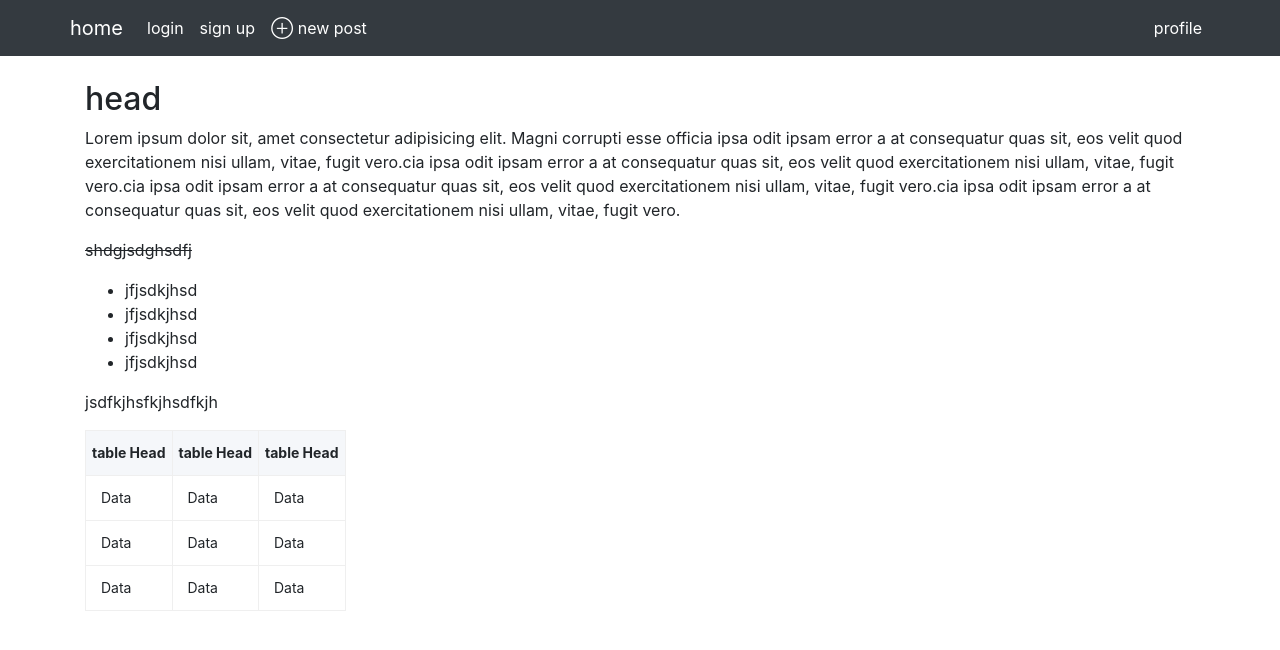
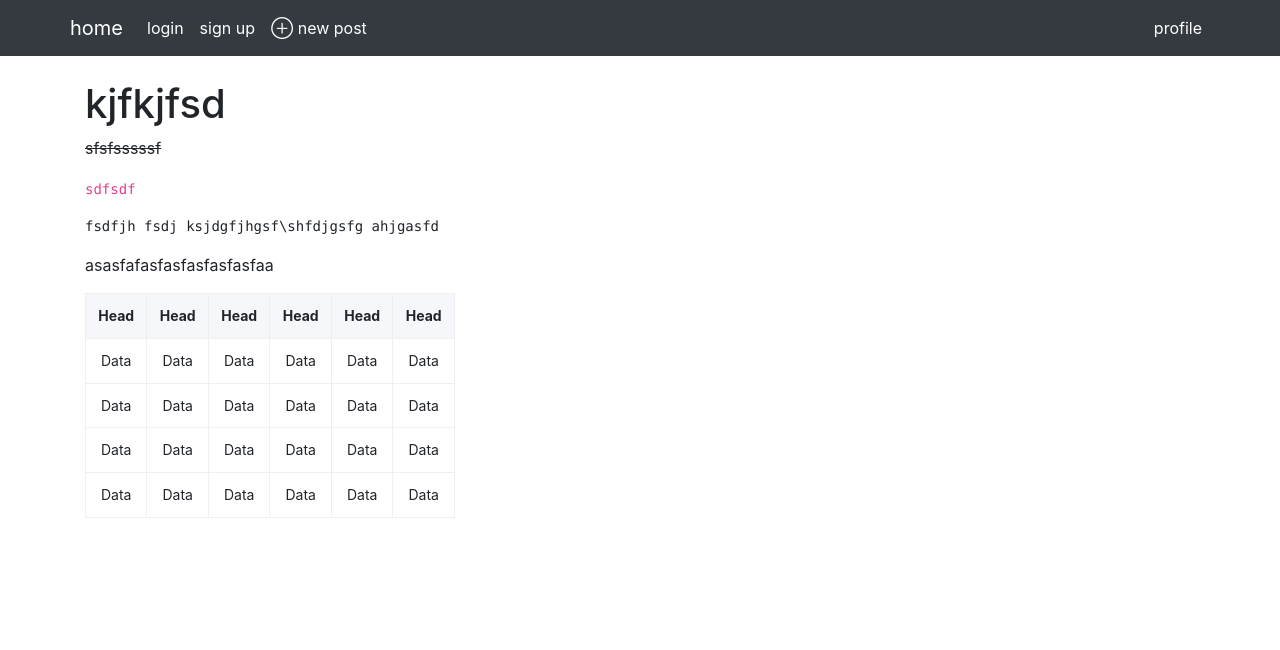
Before and after one commit to TAYBI/mini_social_media_project, a React (Create React App) app: page /post in a window 1280 px wide. Shown: the top 650 px of the page. Built offline with nearby package versions, Linux system fonts and the light colour scheme.

Commit message:
basic layout

```diff
--- a/package.json
+++ b/package.json
@@ -12,7 +12,6 @@
     "react": "^16.12.0",
     "react-bootstrap": "^1.0.1",
     "react-dom": "^16.12.0",
-    "react-markdown": "^4.3.1",
     "react-markdown-editor-lite": "^1.1.4",
     "react-redux": "^7.1.3",
     "react-router-dom": "^5.1.2",
--- a/src/components/posts/Post.js
+++ b/src/components/posts/Post.js
@@ -8,7 +8,8 @@ const mdParser = new MarkdownIt(/* Markdown-it options */);
 
 // Finish!
 function handleEditorChange({ html, text }) {
-  console.log("handleEditorChange", html, text);
+  console.log("handleEditorChange", html);
+  // console.log(document.querySelector(".section sec-html").innerHTML);
 }
 const Post = () => {
   return (
@@ -42,4 +43,74 @@ const Post = () => {
   );
 };
 
+export const Html = () => {
+  return (
+    <>
+      <h1>kjfkjfsd</h1>
+
+      <p>
+        <s>sfsfsssssf</s>
+      </p>
+      <p>
+        <code>sdfsdf</code>
+      </p>
+      <pre>
+        <code>fsdfjh fsdj ksjdgfjhgsf</code>
+        \shfdjgsfg ahjgasfd
+      </pre>
+
+      <blockquote>
+        <p>asasfafasfasfasfasfasfaa</p>
+      </blockquote>
+
+      <table>
+        <thead>
+          <tr>
+            <th>Head</th>
+            <th>Head</th>
+            <th>Head</th>
+            <th>Head</th>
+            <th>Head</th>
+            <th>Head</th>
+          </tr>
+        </thead>
+        <tbody>
+          <tr>
+            <td>Data</td>
+            <td>Data</td>
+            <td>Data</td>
+            <td>Data</td>
+            <td>Data</td>
+            <td>Data</td>
+          </tr>
+          <tr>
+            <td>Data</td>
+            <td>Data</td>
+            <td>Data</td>
+            <td>Data</td>
+            <td>Data</td>
+            <td>Data</td>
+          </tr>
+          <tr>
+            <td>Data</td>
+            <td>Data</td>
+            <td>Data</td>
+            <td>Data</td>
+            <td>Data</td>
+            <td>Data</td>
+          </tr>
+          <tr>
+            <td>Data</td>
+            <td>Data</td>
+            <td>Data</td>
+            <td>Data</td>
+            <td>Data</td>
+            <td>Data</td>
+          </tr>
+        </tbody>
+      </table>
+    </>
+  );
+};
+
 export default Post;
--- a/src/components/posts/PostDetails.js
+++ b/src/components/posts/PostDetails.js
@@ -1,35 +1,12 @@
 import React from "react";
-import ReactMarkdown from "react-markdown";
-// import example from "../../files/example.md";
-
-const example = `
-## head
-
-
-Lorem ipsum dolor sit, amet consectetur adipisicing elit. Magni corrupti esse officia ipsa odit ipsam error a at consequatur quas sit, eos velit quod exercitationem nisi ullam, vitae, fugit vero.cia ipsa odit ipsam error a at consequatur quas sit, eos velit quod exercitationem nisi ullam, vitae, fugit vero.cia ipsa odit ipsam error a at consequatur quas sit, eos velit quod exercitationem nisi ullam, vitae, fugit vero.cia ipsa odit ipsam error a at consequatur quas sit, eos velit quod exercitationem nisi ullam, vitae, fugit vero.
-
-~~shdgjsdghsdfj~~
-
-
-* jfjsdkjhsd
-* jfjsdkjhsd
-* jfjsdkjhsd
-* jfjsdkjhsd
-
-
-> jsdfkjhsfkjhsdfkjh
-
-
-| table Head  | table Head  | table Head |
-| --- | --- | --- |
-| Data | Data | Data |
-| Data | Data | Data |
-| Data | Data | Data |
-
-`;
+import { Html } from "./Post";
 
 const PostDetails = () => {
-  return <ReactMarkdown source={example}></ReactMarkdown>;
+  return (
+    <div>
+      <Html />
+    </div>
+  );
 };
 
 export default PostDetails;
```
Also changed, not shown: src/files/example.md (deleted, +0 -3 lines), 1 other file (tests, documents, lock files or other folders).
